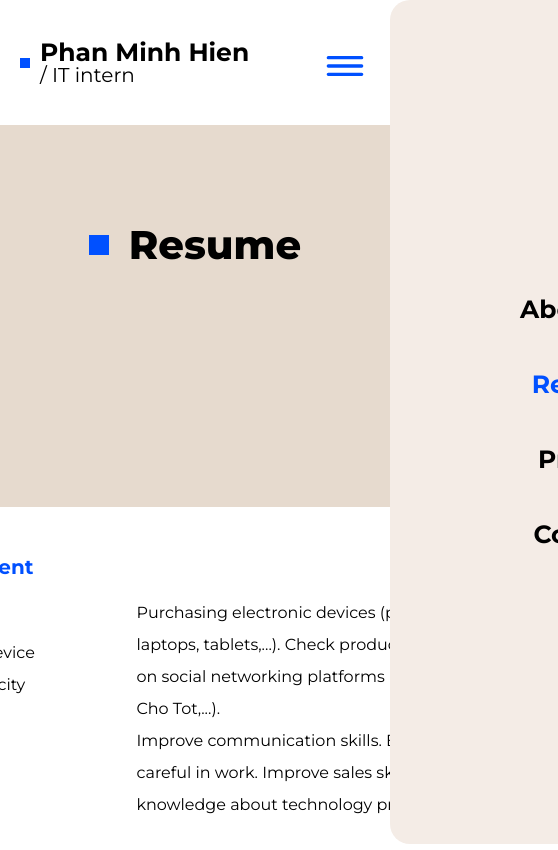
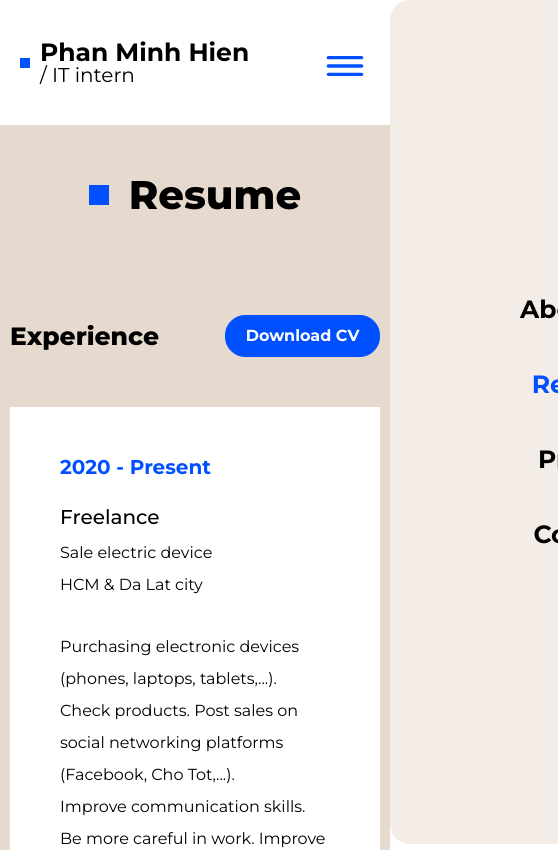
Before and after one commit to pmh3107/my-CV, a React (Create React App) app: page /Resume in a window 390 px wide. Shown: the top 850 px of the page, 558 px wide, since content can reach past the window. Built offline with nearby package versions, Linux system fonts and the light colour scheme.

Commit message:
Completed responsive

```diff
--- a/src/components/pages/Resume.jsx
+++ b/src/components/pages/Resume.jsx
@@ -52,7 +52,7 @@ function Resume() {
       <main className="main resume">
         <div className="container">
           <div className="resume__inner">
-            <div className="title-top">
+            <div className="title-top resume__title-top">
               <div className="title-top__dot"></div>
               <h1 className="title-top__heading">Resume</h1>
             </div>
--- a/src/scss/pages/_resume.scss
+++ b/src/scss/pages/_resume.scss
@@ -1,3 +1,4 @@
+@use "../abstracts";
 .resume {
   background-color: var(--primary-bg-color);
 
@@ -6,9 +7,18 @@
     align-items: center;
     flex-direction: column;
   }
+  &__title-top {
+    @include abstracts.screen(sm) {
+      padding-top: 50px;
+    }
+  }
   &__body {
     margin-top: 100px;
     max-width: 725px;
+    @include abstracts.screen(sm) {
+      max-width: 370px;
+      margin-top: 50px;
+    }
   }
   &__action {
     display: flex;
@@ -55,9 +65,16 @@
       display: flex;
       gap: 100px;
       margin-top: 20px;
+      @include abstracts.screen(sm) {
+        flex-direction: column;
+        gap: 30px;
+      }
     }
     &--title {
       width: 460px;
+      @include abstracts.screen(sm) {
+        width: 270px;
+      }
     }
     &--job {
       font-size: 2rem;
```
